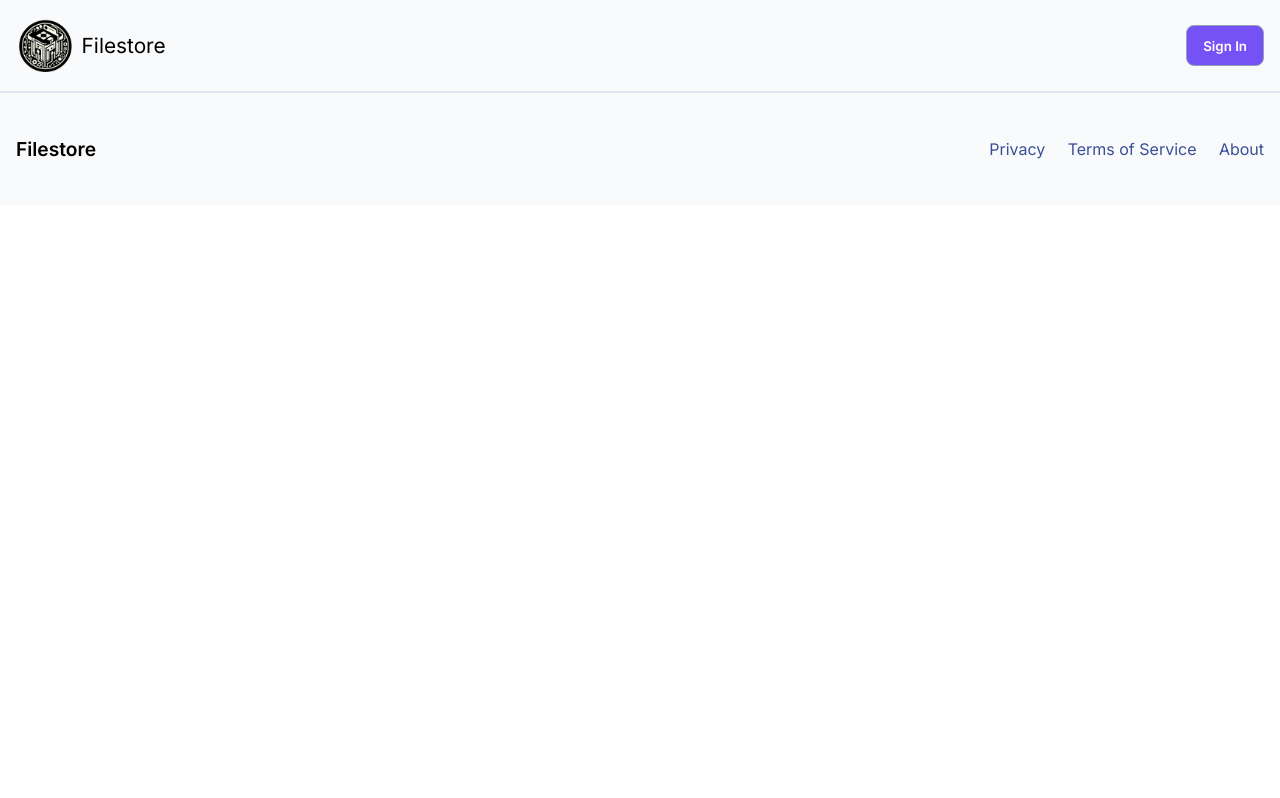
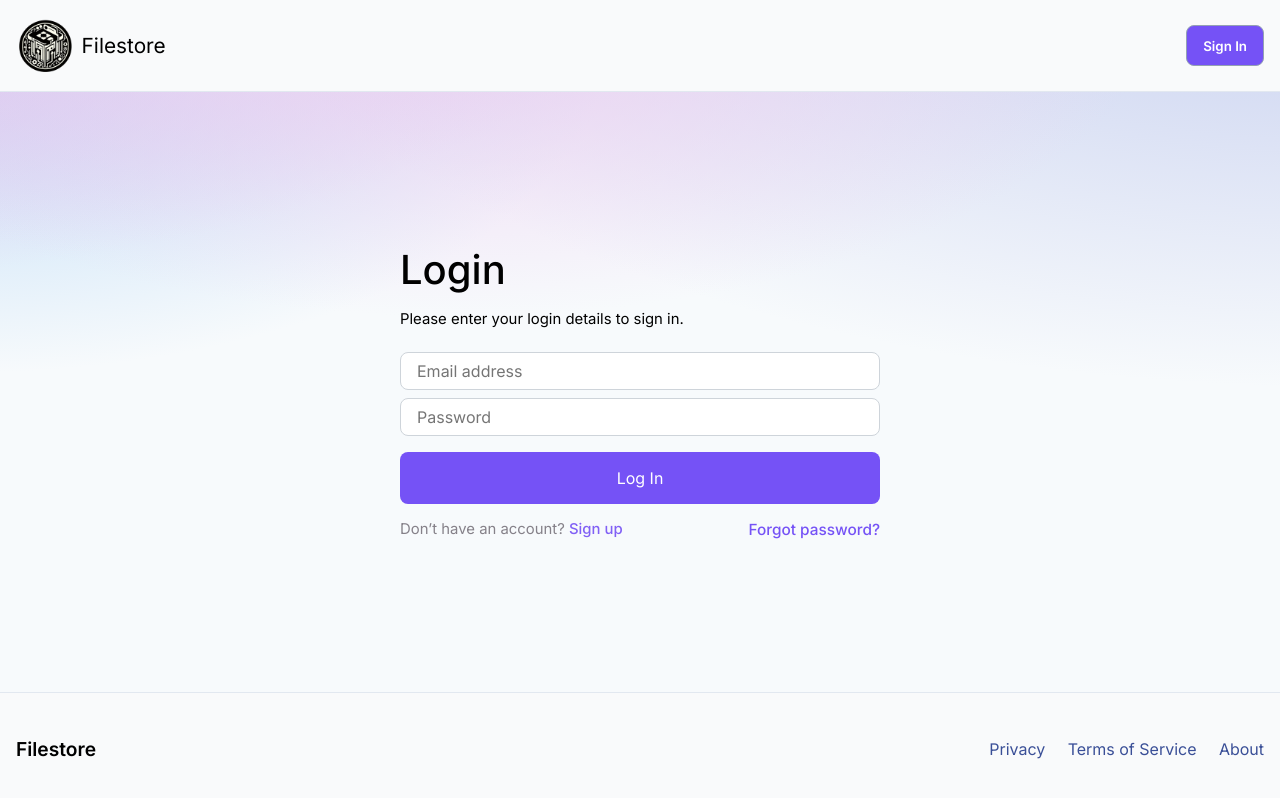
Before and after one commit to HeryRuiz/FileStore, a React (Vite) app: page /login in a window 1280 px wide. Shown: the top 798 px of the page. Built offline with nearby package versions, Linux system fonts and the light colour scheme.

Commit message:
almost donw with css for login

```diff
--- a/package.json
+++ b/package.json
@@ -10,6 +10,7 @@
     "preview": "vite preview"
   },
   "dependencies": {
+    "@fortawesome/free-solid-svg-icons": "^6.5.2",
     "react": "^18.2.0",
     "react-dom": "^18.2.0",
     "react-router-dom": "^6.22.3"
--- a/src/index.css
+++ b/src/index.css
@@ -1,6 +1,7 @@
 body {
   font-family: "Inter", sans-serif;
   margin: 0;
+  background-color: #f9fafb;
 }
 * {
   margin: 0;
--- a/src/pages/auth/Login.jsx
+++ b/src/pages/auth/Login.jsx
@@ -1,9 +1,40 @@
-import React from 'react'
+import React from "react";
+import "./styles/Login.css";
+import { Link } from "react-router-dom";
 function Login() {
   return (
-    <div>
-    </div>
-  )
+    <section id="login">
+      <div className="login__container">
+        <div className="form__top">
+          <p className="form__title">Login</p>
+          <p className="form__description">
+            Please enter your login details to sign in.
+          </p>
+        </div>
+        <form action="">
+          <div className="form__div">
+            <input
+              type="email"
+              placeholder="Email address"
+              className="form__input"
+            />
+            <input
+              type="password"
+              placeholder="Password"
+              className="form__input"
+            />
+          </div>
+          <button className="form__button">Log In</button>
+          <div className="form__flex">
+            <p className="form__other">
+              Don’t have an account? <Link to="signup">Sign up</Link>
+            </p>
+            <p className="form__forgot">Forgot password?</p>
+          </div>
+        </form>
+      </div>
+    </section>
+  );
 }
 
-export default Login
+export default Login;
--- a/src/pages/auth/styles/Login.css
+++ b/src/pages/auth/styles/Login.css
@@ -0,0 +1,92 @@
+#login {
+  height: 75vh;
+  display: flex;
+  align-items: center;
+  justify-content: center;
+  background: radial-gradient(
+      55.87%55.87%at 35.49%-18.37%,
+      #ebcdf0 0%,
+      rgba(255, 255, 255, 0) 100%
+    ),
+    radial-gradient(
+      70.81%48.44%at -24.53%-16.02%,
+      #f0c2ed 0%,
+      rgba(255, 255, 255, 0) 100%
+    ),
+    radial-gradient(
+      91.61%92.58%at 104.86%-43.36%,
+      #bac4ec 0%,
+      rgba(255, 255, 255, 0) 100%
+    ),
+    radial-gradient(
+      50.59%55.55%at -2.99%-8.69%,
+      #bddcf7 9.06%,
+      rgba(255, 255, 255, 0) 100%
+    ),
+    #f7fafc;
+}
+.form__title {
+  font-size: 2.5rem;
+  font-weight: 500;
+  margin-bottom: 1rem;
+}
+.form__description {
+  font-size: 0.93rem;
+  margin-bottom: 1.5rem;
+}
+.login__container {
+  width: 100%;
+  max-width: 30rem;
+}
+.form__div {
+  display: flex;
+  flex-direction: column;
+  gap: 0.5rem;
+}
+.form__input {
+  background-color: none;
+  border: 1px solid #ced4da;
+  padding: 0.5rem 1rem;
+  border-radius: 0.5rem;
+  font-size: 1rem;
+  font-weight: 400;
+  text-decoration: none;
+}
+input:focus {
+  outline: none;
+}
+.form__forgot {
+  font-weight: 500;
+  font-size: 0.96rem;
+  color: #7552f6;
+  text-align: end;
+  cursor: pointer;
+}
+.form__button {
+  margin-top: 1rem;
+  border: none;
+  background-color: #7552f6;
+  color: white;
+  border-radius: 0.5rem;
+  font-size: 1rem;
+  padding: 1rem 0rem;
+  width: 100%;
+  cursor: pointer;
+  transition: all 0.2s ease-in-out;
+}
+.form__button:hover {
+  background-color: #8160f5;
+}
+.form__other {
+  color: #858189;
+  font-size: 0.93rem;
+}
+.form__other a{
+    color: #8160f5;
+    font-weight: 500;
+}
+.form__flex {
+  display: flex;
+  justify-content: space-between;
+  margin-top: 1rem;
+}
```
Also changed, not shown: 1 other file (tests, documents, lock files or other folders).
